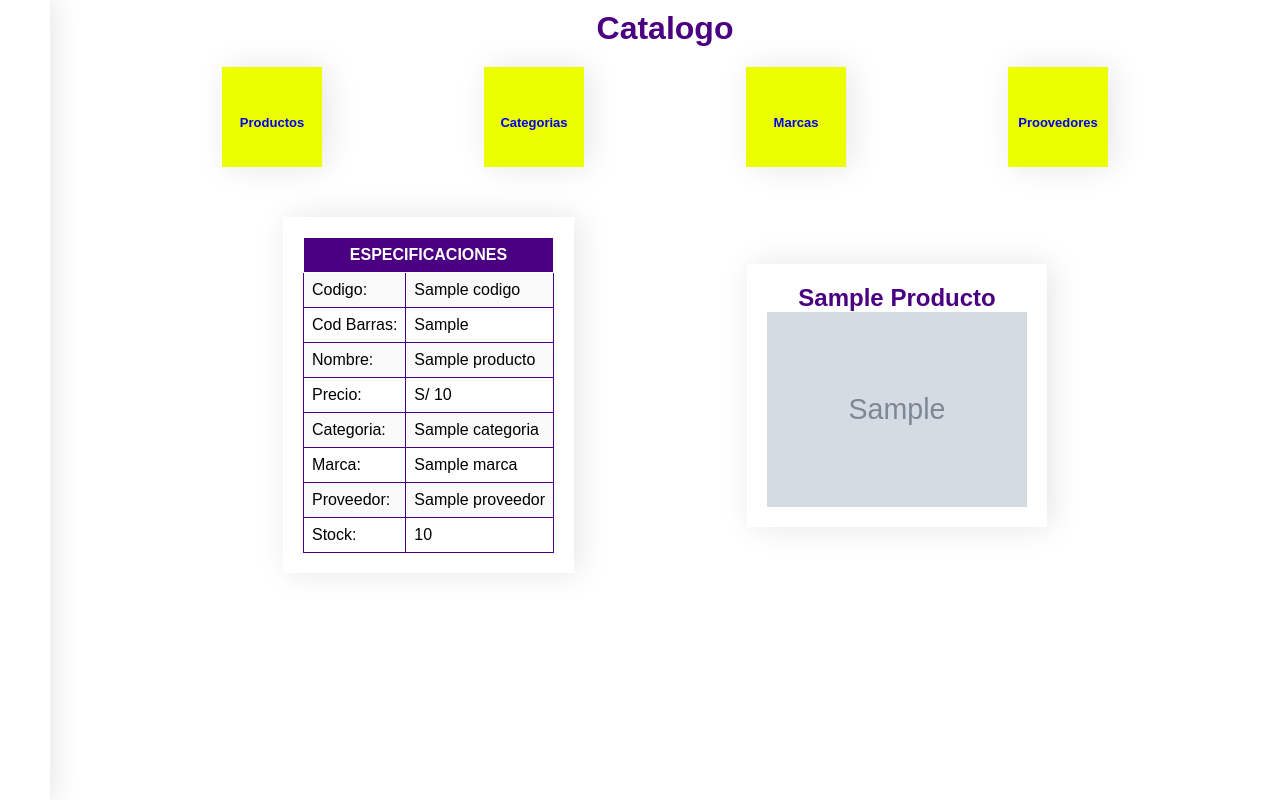
After one commit to LuisErnesto1234/SAN_SEBASTIAN_PV_DAZA, a Django app: template ventas/templates/Productos-templates/producto_detalles.html in a window 1280 px wide. The commit adds this page. Run offline with Django 5.2, Linux system fonts and the light colour scheme; the template is opened without the code that fills it: most values are stand-ins (such as "Sample title", 1, 10 or a date in 2020); grey boxes marked "Sample" are stand-in pictures; some libraries are stand-ins or nearby versions.

Commit message:
20-03-24 15-39

```diff
--- a/ventas/static/css/style.css
+++ b/ventas/static/css/style.css
@@ -448,6 +448,40 @@ PAGINA DE PROVEEDORES */
   font-size: xx-large;
   padding: 20px;
 }
+/* PAGINA DETALLE PRODUCTO */
+.detalle-producto{
+  display: flex;
+  justify-content: space-evenly;
+  flex-wrap: wrap;
+  align-items: center;
+  height: auto;
+  padding: 50px;
+}
+.detalle-producto .informacion-producto{
+  gap: 20px;
+  background-color: var(--color1);
+  padding: 20px;
+  box-shadow: 5px 0 30px rgba(0, 0, 0, 0.1);
+}
+.detalle-producto .informacion-producto table th{
+  text-align: center;
+  text-transform: uppercase;
+}
+.imagen-producto{
+  background-color: var(--color1);
+  padding: 20px;
+  box-shadow: 5px 0 30px rgba(0, 0, 0, 0.1);
+  max-width: 300px;
+}
+.imagen-producto h1{
+  text-align: center;
+  color: var(--color2);
+  text-transform: capitalize;
+}
+.imagen-producto img{
+  max-width: 100%;
+}
+
 /* Estilo para la tabla */
 table {
   width: 100%;
--- /dev/null
+++ b/ventas/templates/Productos-templates/producto_detalles.html
@@ -0,0 +1,63 @@
+{% extends 'base.html' %}
+{% load static %}
+
+{% block content %}
+
+{% include 'includesTemplates/catalogo_productos.html' %}
+
+<div class="detalle-producto">
+    <div class="informacion-producto">
+        <table>
+            <thead>
+              <tr>
+                <th colspan="2">especificaciones</th>
+
+              </tr>
+            </thead>
+            <tbody>
+                <tr>
+                <td>Codigo:</td>
+                <td>{{producto.codigo}}</td>
+                </tr>
+                <tr>
+                <td>Cod Barras:</td>
+                <td>{{producto.codigo_barras}}</td>
+            </tr>
+              <tr>
+                <td>Nombre:</td>
+                <td>{{producto.nombre}}</td>
+              </tr>
+              <tr>
+                <td>Precio:</td>
+                <td>S/ {{producto.precio}}</td>
+              </tr>
+              <tr>
+                <td>Categoria:</td>
+                <td>{{producto.categoria}}</td>
+              </tr>
+              <tr>
+                <td>Marca:</td>
+                <td>{{producto.marca}}</td>
+              </tr>
+              <tr>
+                <td>Proveedor:</td>
+                <td>{{producto.proveedor}}</td>
+              </tr>
+              <tr>
+                <td>Stock:</td>
+                <td>{{producto.stock}}</td>
+              </tr>
+            </tbody>
+          </table>
+    </div>
+    <div class="imagen-producto">
+        <h1>{{producto.nombre}}</h1>
+            {% if producto.imagen %}
+                <img src="{{producto.imagen.url}}" alt="{{producto.nombre}}" class="img">
+            {% else %}
+                <img src="{% static 'img/img-default.jpg' %}" alt="{{producto.nombre}}" >
+            {% endif %}
+    </div>
+</div>
+
+{% endblock %}
--- a/ventas/templates/Productos-templates/productos_marcas.html
+++ b/ventas/templates/Productos-templates/productos_marcas.html
@@ -47,7 +47,7 @@
                                 <a href="{% url 'editarMarcaLink' codigo_marca=mar.codigo %}" class="icono-editar">
                                     <i class="ti ti-edit"></i>
                                 </a>
-                                <a href="" class="icono-borrar">
+                                <a href="{% url 'eliminarMarcaLink' codigo_marca=mar.codigo %}" class="icono-borrar enlaceDelete">
                                     <i class="ti ti-trash"></i>
                                 </a>
                             </td>
@@ -59,5 +59,5 @@
     </div>
 
 </section>
-
+{% include 'includesTemplates/modal-delete.html' %}
 {% endblock %}
--- a/ventas/templates/Productos-templates/productos_proveedores.html
+++ b/ventas/templates/Productos-templates/productos_proveedores.html
@@ -20,7 +20,7 @@
             {{formulario.correo_electronico}}
             {{formulario.numero_telefono}}
         </p>
-        <button type="submit" class="btn-guardar">Guardar Producto</button>
+        <button type="submit" class="btn-guardar">Guardar Proveedor</button>
         <button id="btn-cerrar" class="btn-cancelar">Cancelar</button>
     </form>
     </div>
@@ -70,7 +70,7 @@
                                 <a href="{% url 'editarProveedorLink' codigo_proveedor=pro.codigo %}" class="icono-editar">
                                     <i class="ti ti-edit"></i>
                                 </a>
-                                <a href="" class="icono-borrar">
+                                <a href="{% url 'eliminarProveedorLink' codigo_proveedor=pro.codigo %}" class="icono-borrar enlaceDelete">
                                     <i class="ti ti-trash"></i>
                                 </a>
                             </td>
@@ -83,5 +83,5 @@
 
 </section>
 
-
+{% include 'includesTemplates/modal-delete.html' %}
 {% endblock %}
--- a/ventas/urls.py
+++ b/ventas/urls.py
@@ -11,15 +11,20 @@ urlpatterns = [
     # CRUD DE PRODUCTOS
     path('crear-producto/',views.crearProducto,name="crearProductosLink"),
     path('editar-producto/<int:codigo_producto>',views.editarProducto,name="editarProductoLink"),
+    path('eliminar-producto/<int:codigo_producto>',views.eliminarProducto,name="eliminarProductoLink"),
+    path('detalle-producto/<int:codigo_producto>',views.detalleProducto,name="detalleProductoLink"),
     # CRUD DE CATEGORIAS
     path('crear-categoria/',views.crearCategoria,name="crearCategoriaLink"),
     path('editar-categoria/<int:codigo_categoria>',views.editarCategoria,name="editarCategoriaLink"),
+    path('eliminar-categoria/<int:codigo_categoria>',views.eliminarCategoria,name="eliminarCategoriaLink"),
     # CRUD DE MARCA
     path('crear-marca/',views.crearMarca,name="crearMarcaLink"),
     path('editar-marca/<int:codigo_marca>',views.editarMarca,name="editarMarcaLink"),
+    path('eliminar-marca/<int:codigo_marca>',views.eliminarMarca,name="eliminarMarcaLink"),
     # CRUD DE PROVEEDOR
     path('crear-proveedor/',views.crearProveedor,name="crearProveedorink"),
     path('editar-proveedor/<int:codigo_proveedor>',views.editarProveedor,name="editarProveedorLink"),
+    path('eliminar-proveedor/<int:codigo_proveedor>',views.eliminarProveedor,name="eliminarProveedorLink"),
 
 
 ]
```
Also changed, not shown: other parts of ventas/static/css/style.css (+41 -0 lines), ventas/static/js/script.js (+44 -3 lines), ventas/templates/Productos-templates/productos.html (+10 -3 lines), ventas/templates/Productos-templates/productos_categorias.html (+4 -3 lines), ventas/templates/includesTemplates/modal-delete.html (added, +9 -0 lines), ventas/views.py (+21 -10 lines), db.sqlite3.
